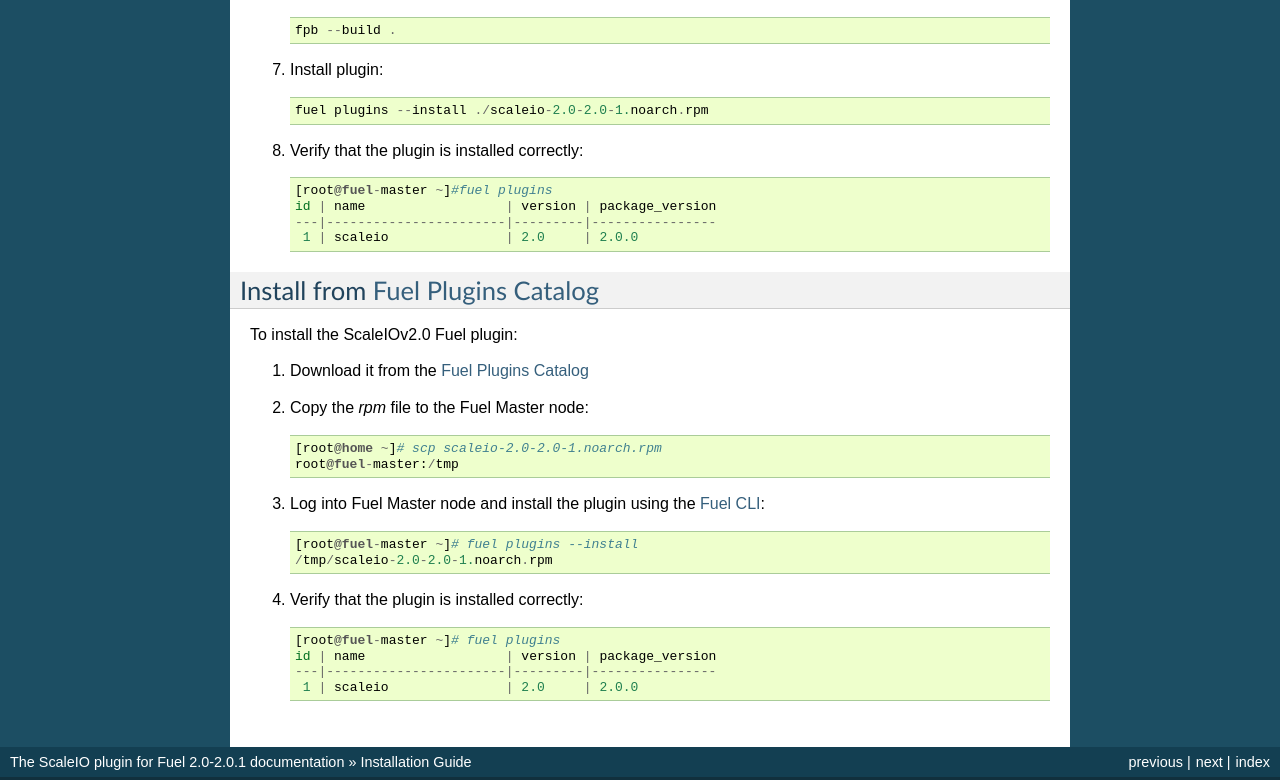
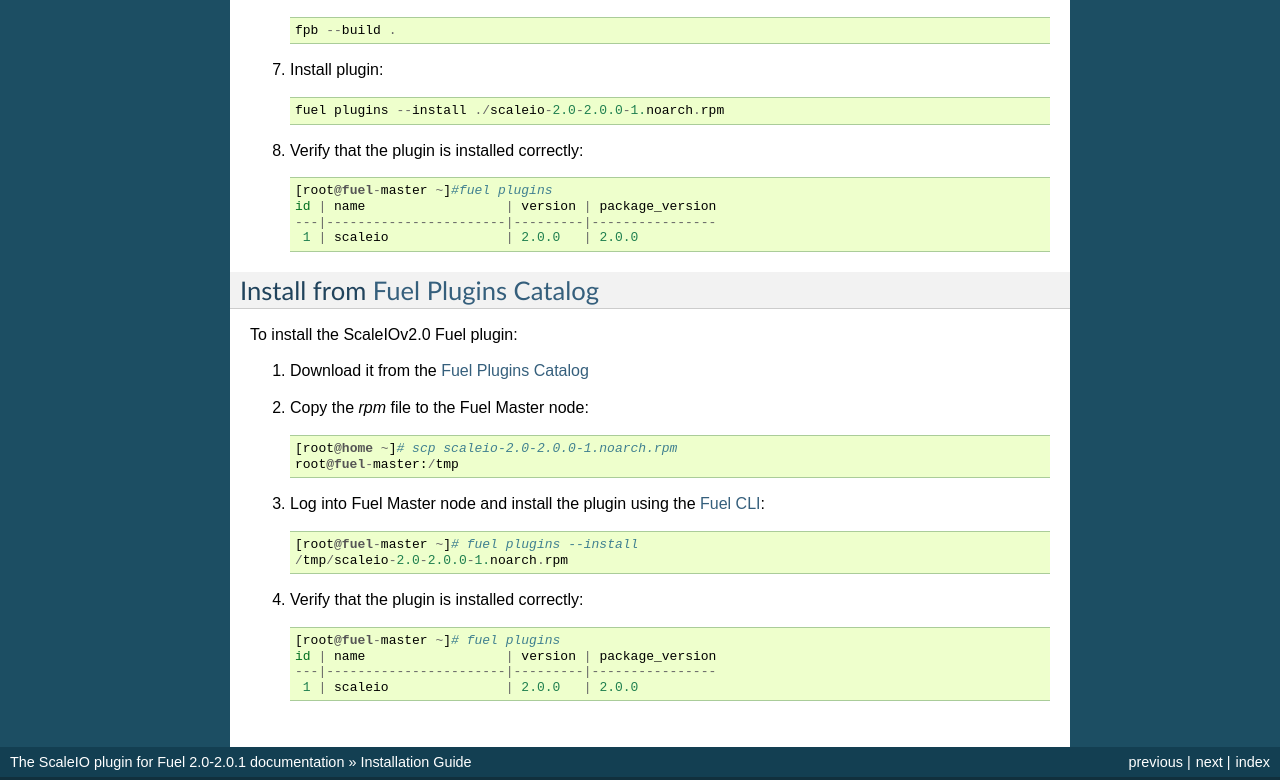
Before and after one commit to davestemerdink/fuel-plugin-scaleio, a Sphinx documentation site: the page built from doc/source/installation.rst, in a window 1280 px wide. Shown: the part 702-1482 px from the top of the page. Built offline with Sphinx 7.4.7, drawn with Linux system fonts in a browser that asks for light colours.

Commit message:
Set plugin version to '2.0.0'

```diff
--- a/doc/source/installation.rst
+++ b/doc/source/installation.rst
@@ -37,7 +37,7 @@
 
 #. Install plugin:
    ::
-      fuel plugins --install ./scaleio-2.0-2.0-1.noarch.rpm
+      fuel plugins --install ./scaleio-2.0-2.0.0-1.noarch.rpm
 
 #. Verify that the plugin is installed correctly:
    ::
@@ -45,7 +45,7 @@
       [root@fuel-master ~]#fuel plugins
       id | name                  | version | package_version
       ---|-----------------------|---------|----------------
-       1 | scaleio               | 2.0     | 2.0.0
+       1 | scaleio               | 2.0.0   | 2.0.0
 
 
 Install from `Fuel Plugins Catalog`_
@@ -57,7 +57,7 @@
 #. Copy the *rpm* file to the Fuel Master node:
    ::
 
-      [root@home ~]# scp scaleio-2.0-2.0-1.noarch.rpm
+      [root@home ~]# scp scaleio-2.0-2.0.0-1.noarch.rpm
       root@fuel-master:/tmp
 
 #. Log into Fuel Master node and install the plugin using the
@@ -66,7 +66,7 @@
    ::
 
       [root@fuel-master ~]# fuel plugins --install
-      /tmp/scaleio-2.0-2.0-1.noarch.rpm
+      /tmp/scaleio-2.0-2.0.0-1.noarch.rpm
 
 #. Verify that the plugin is installed correctly:
    ::
@@ -74,7 +74,7 @@
      [root@fuel-master ~]# fuel plugins
      id | name                  | version | package_version
      ---|-----------------------|---------|----------------
-      1 | scaleio               | 2.0     | 2.0.0
+      1 | scaleio               | 2.0.0   | 2.0.0
 
 
 .. _Fuel Plugins Catalog: https://www.mirantis.com/products/openstack-drivers-and-plugins/fuel-plugins/
--- a/metadata.yaml
+++ b/metadata.yaml
@@ -5,7 +5,7 @@
 title: ScaleIOv2.0 plugin
 
 # Plugin version
-version: '2.0'
+version: '2.0.0'
 
 # Description
 description: This plugin deploys and enables EMC ScaleIO ver. 2.0 as the block storage backend
```
Also changed, not shown: README.md (+1 -1 lines), 1 other file.
